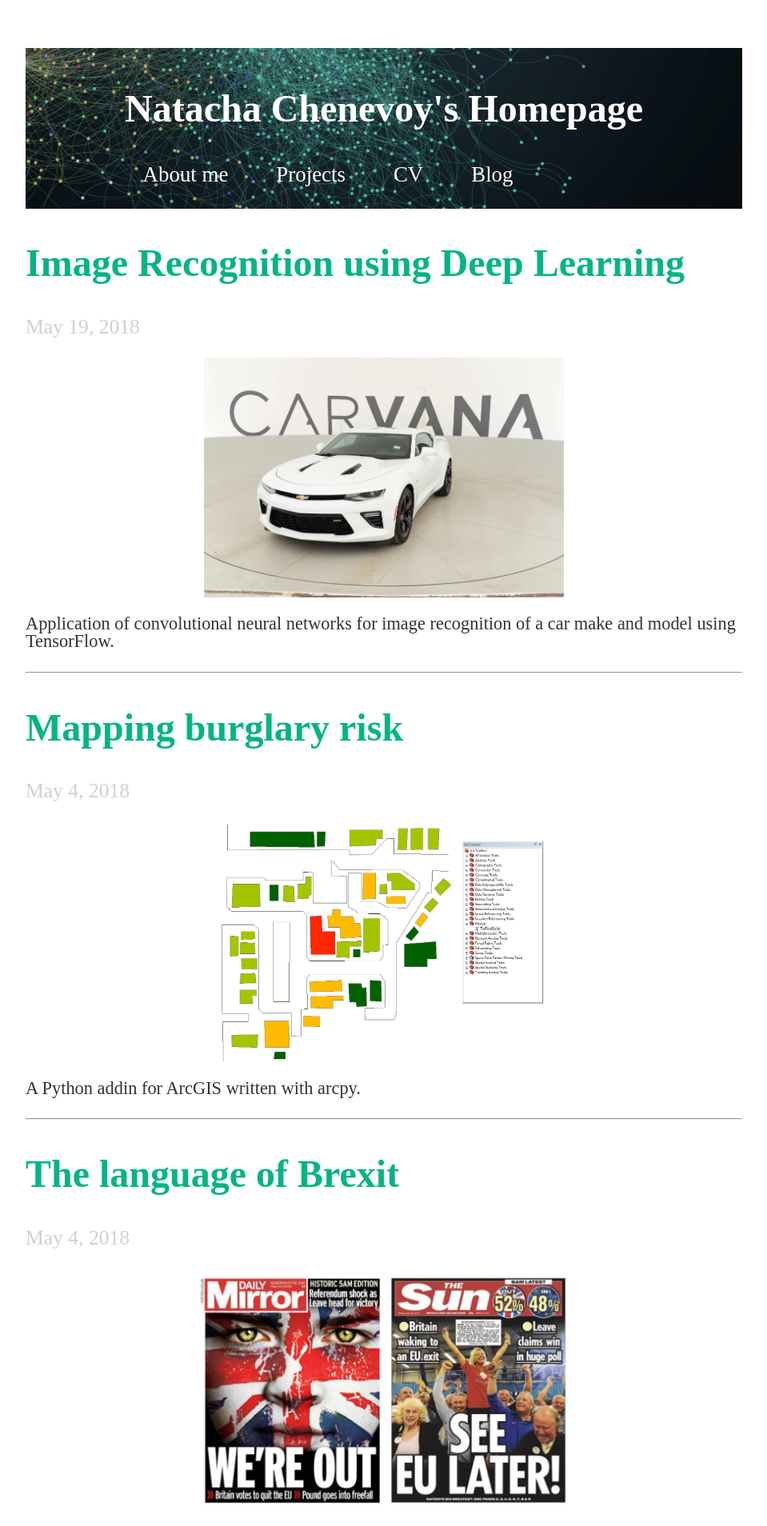
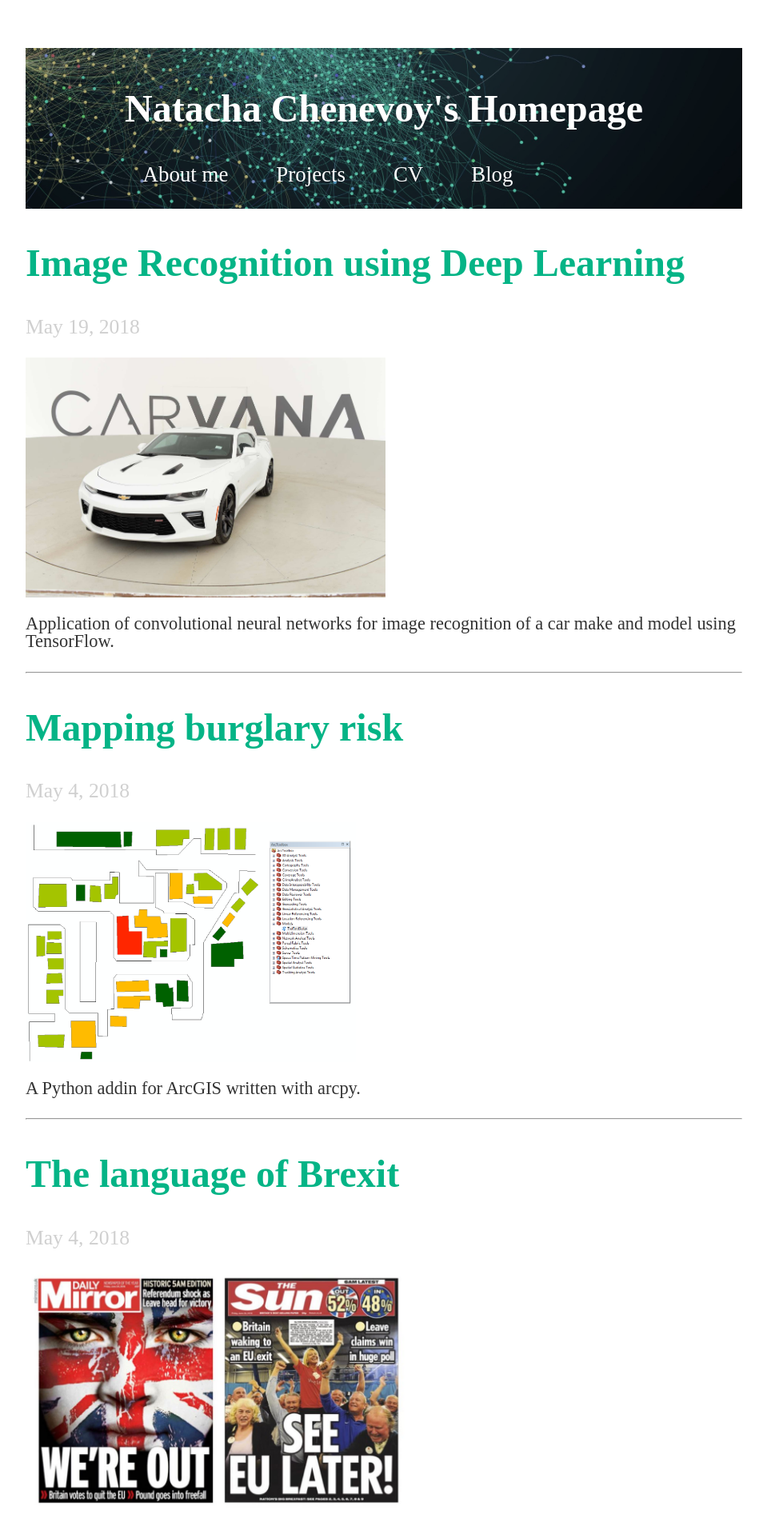
Before and after one commit to mednche/mednche.github.io, a Jekyll site: the page built from projects.html, in a window 1280 px wide. Shown: the top 1908 px of the page at 80% size, without its empty margins (160-1119 px from the left). Built offline with Jekyll 4.4.1, drawn with Linux system fonts in a browser that asks for light colours.

Commit message:
Update projects.html

```diff
--- a/projects.html
+++ b/projects.html
@@ -21,14 +21,18 @@
             {{ post.date | date: "%B %-d, %Y" }}
           </p>
 
-          {% if post.thumbnail %}
-          <div class="post-img" style= "text-align:center";>
-            <img src="{{ site.baseurl }}{{ post.thumbnail }}" height="300">
+          <div class="row">
+            <div class="column">
+              {% if post.thumbnail %}
+            </div>
+            <div class="column">
+              <img src="{{ site.baseurl }}{{ post.thumbnail }}" height="300">
+            </div>
           </div>
+
           {% endif %}
 
         <br>
-
 
 
 
```
